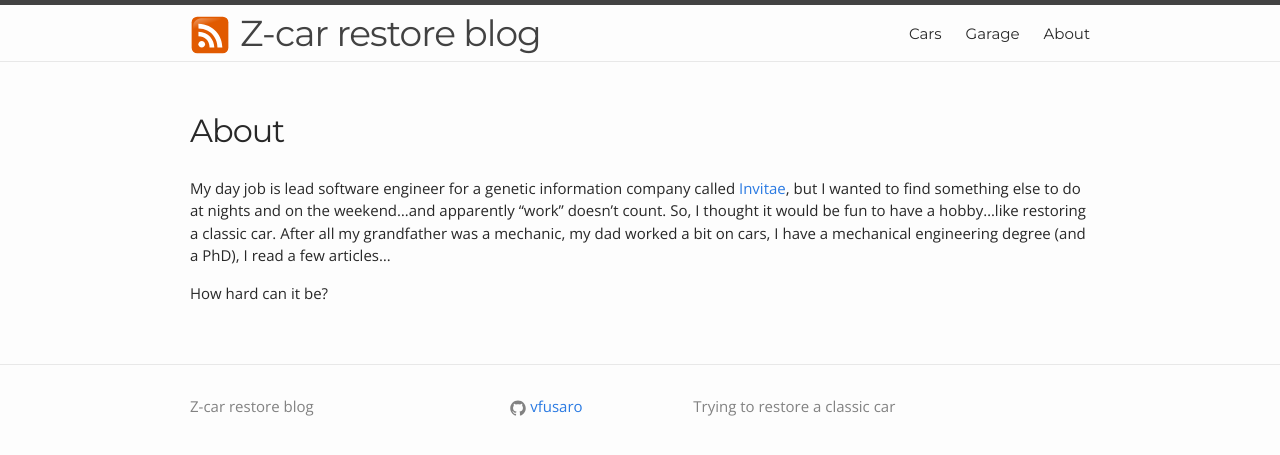
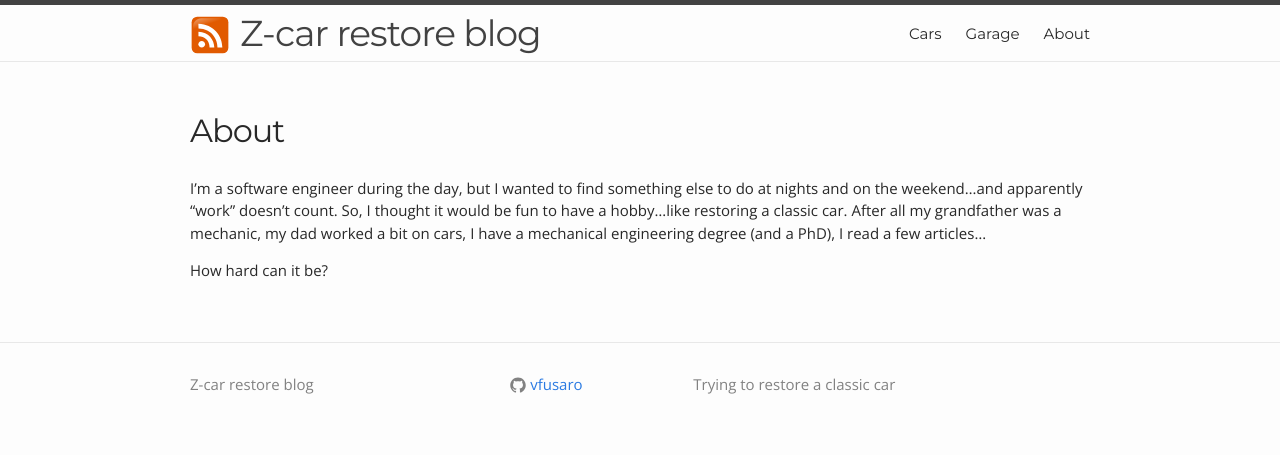
Before and after one commit to vfusaro/Datsun-240z, a Jekyll site: the page built from about.md, in a window 1280 px wide. Shown: the top 455 px of the page. Built offline with Jekyll 4.4.1, drawn with Linux system fonts in a browser that asks for light colours.

Commit message:
updated about page

```diff
--- a/about.md
+++ b/about.md
@@ -5,6 +5,6 @@ permalink: /about/
 navigation_weight: 3
 ---
 
-My day job is lead software engineer for a genetic information company called [Invitae](https://www.invitae.com/), but I wanted to find something else to do at nights and on the weekend...and apparently "work" doesn't count.  So, I thought it would be fun to have a hobby...like restoring a classic car.  After all my grandfather was a mechanic, my dad worked a bit on cars, I have a mechanical engineering degree (and a PhD), I read a few articles...
+I'm a software engineer during the day, but I wanted to find something else to do at nights and on the weekend...and apparently "work" doesn't count.  So, I thought it would be fun to have a hobby...like restoring a classic car.  After all my grandfather was a mechanic, my dad worked a bit on cars, I have a mechanical engineering degree (and a PhD), I read a few articles...
 
 How hard can it be?
```
